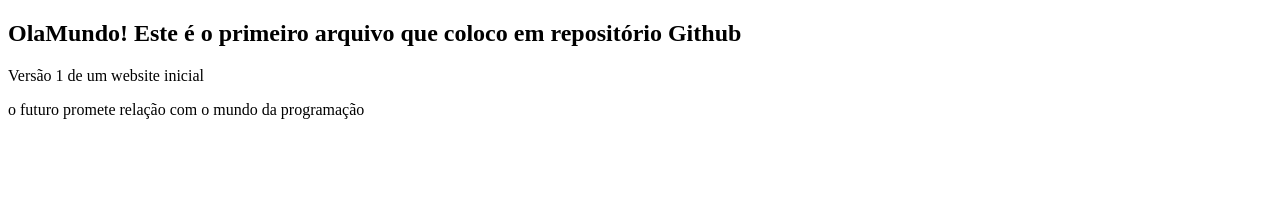
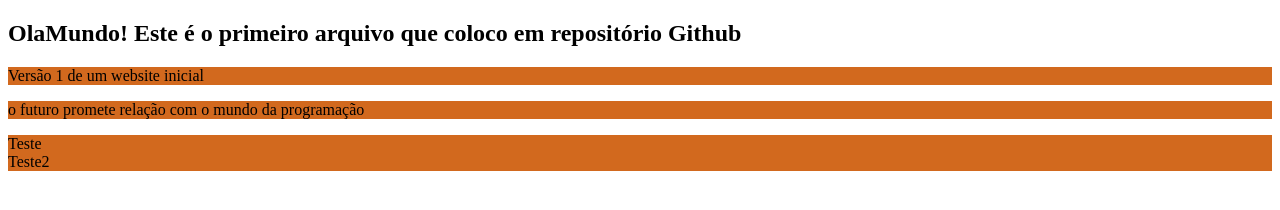
Before and after one commit to DanielGB2005/TesteGit, a plain HTML site: page index.html in a window 1280 px wide. Drawn offline with Linux system fonts and the light colour scheme.

Commit message:
Versão 2 - site inicial

```diff
--- a/index.html
+++ b/index.html
@@ -4,6 +4,7 @@
     <meta charset="UTF-8">
     <meta http-equiv="X-UA-Compatible" content="IE=edge">
     <meta name="viewport" content="width=device-width, initial-scale=1.0">
+    <link rel = "stylesheet" href = "./style/style.css">
     <title> Página teste do Git </title>
 </head>
 
@@ -14,6 +15,9 @@
 
     <p> o futuro promete relação com o mundo da programação </p>
 
+    <div> Teste  </div>
+
+    <div>  Teste2 </div>
 
 </body>
 
--- /dev/null
+++ b/style/style.css
@@ -0,0 +1,4 @@
+div, p{
+    text-align: justify;
+    background-color: chocolate;
+}
```
